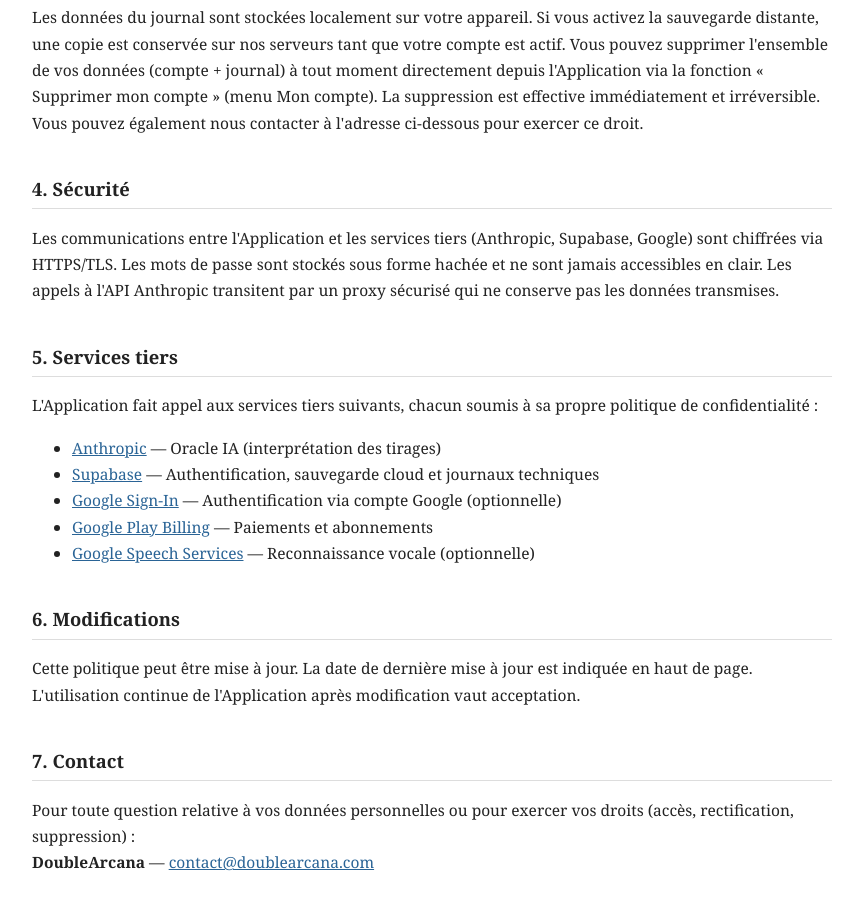
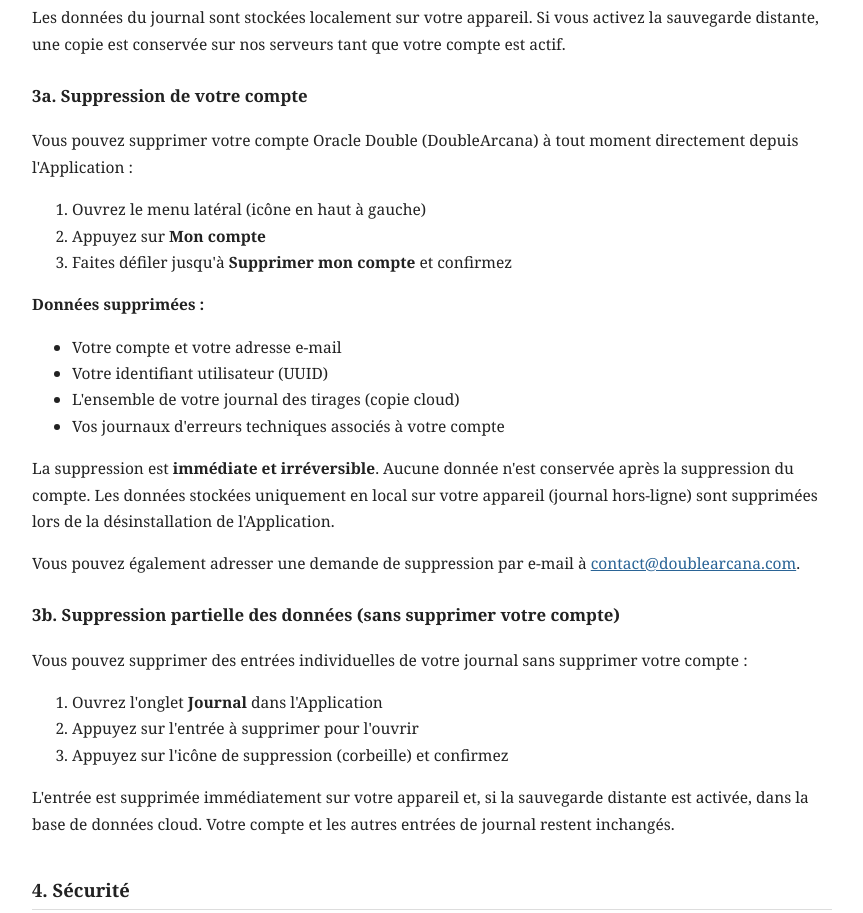
Before and after one commit to doublearcana/legal, a plain HTML site: page index.html in a window 1280 px wide. Shown: the part 1776-2689 px from the top of the page, without its empty margins (208-1071 px from the left). Drawn offline with Linux system fonts and the light colour scheme.

Commit message:
legal: ajouter sections suppression compte et données (Play Store Data Safety)

```diff
--- a/index.html
+++ b/index.html
@@ -15,6 +15,7 @@
     }
     h1 { font-size: 1.6em; margin-bottom: 0.2em; }
     h2 { font-size: 1.15em; margin-top: 2em; border-bottom: 1px solid #ddd; padding-bottom: 4px; }
+    h3 { font-size: 1.05em; margin-top: 1.5em; }
     p, li { font-size: 0.97em; }
     a { color: #2a6496; }
     .date { color: #666; font-size: 0.9em; margin-bottom: 2em; }
@@ -24,7 +25,7 @@
 <body>
 
 <h1>Politique de confidentialité</h1>
-<p class="date">Dernière mise à jour : 24 mars 2026</p>
+<p class="date">Dernière mise à jour : 25 mars 2026</p>
 
 <p>
   Arcane Double (« l'Application ») est une application mobile d'aide à l'interprétation
@@ -107,10 +108,48 @@
 <p>
   Les données du journal sont stockées localement sur votre appareil. Si vous activez la
   sauvegarde distante, une copie est conservée sur nos serveurs tant que votre compte est actif.
-  Vous pouvez supprimer l'ensemble de vos données (compte + journal) à tout moment directement
-  depuis l'Application via la fonction « Supprimer mon compte » (menu Mon compte). La suppression
-  est effective immédiatement et irréversible. Vous pouvez également nous contacter à l'adresse
-  ci-dessous pour exercer ce droit.
+</p>
+
+<h3 id="suppression-de-compte">3a. Suppression de votre compte</h3>
+<p>
+  Vous pouvez supprimer votre compte Oracle Double (DoubleArcana) à tout moment directement
+  depuis l'Application :
+</p>
+<ol>
+  <li>Ouvrez le menu latéral (icône en haut à gauche)</li>
+  <li>Appuyez sur <strong>Mon compte</strong></li>
+  <li>Faites défiler jusqu'à <strong>Supprimer mon compte</strong> et confirmez</li>
+</ol>
+<p><strong>Données supprimées :</strong></p>
+<ul>
+  <li>Votre compte et votre adresse e-mail</li>
+  <li>Votre identifiant utilisateur (UUID)</li>
+  <li>L'ensemble de votre journal des tirages (copie cloud)</li>
+  <li>Vos journaux d'erreurs techniques associés à votre compte</li>
+</ul>
+<p>
+  La suppression est <strong>immédiate et irréversible</strong>. Aucune donnée n'est conservée
+  après la suppression du compte. Les données stockées uniquement en local sur votre appareil
+  (journal hors-ligne) sont supprimées lors de la désinstallation de l'Application.
+</p>
+<p>
+  Vous pouvez également adresser une demande de suppression par e-mail à
+  <a href="mailto:contact@doublearcana.com">contact@doublearcana.com</a>.
+</p>
+
+<h3 id="suppression-donnees-partielles">3b. Suppression partielle des données (sans supprimer votre compte)</h3>
+<p>
+  Vous pouvez supprimer des entrées individuelles de votre journal sans supprimer votre compte :
+</p>
+<ol>
+  <li>Ouvrez l'onglet <strong>Journal</strong> dans l'Application</li>
+  <li>Appuyez sur l'entrée à supprimer pour l'ouvrir</li>
+  <li>Appuyez sur l'icône de suppression (corbeille) et confirmez</li>
+</ol>
+<p>
+  L'entrée est supprimée immédiatement sur votre appareil et, si la sauvegarde distante est
+  activée, dans la base de données cloud. Votre compte et les autres entrées de journal
+  restent inchangés.
 </p>
 
 <h2>4. Sécurité</h2>
```
